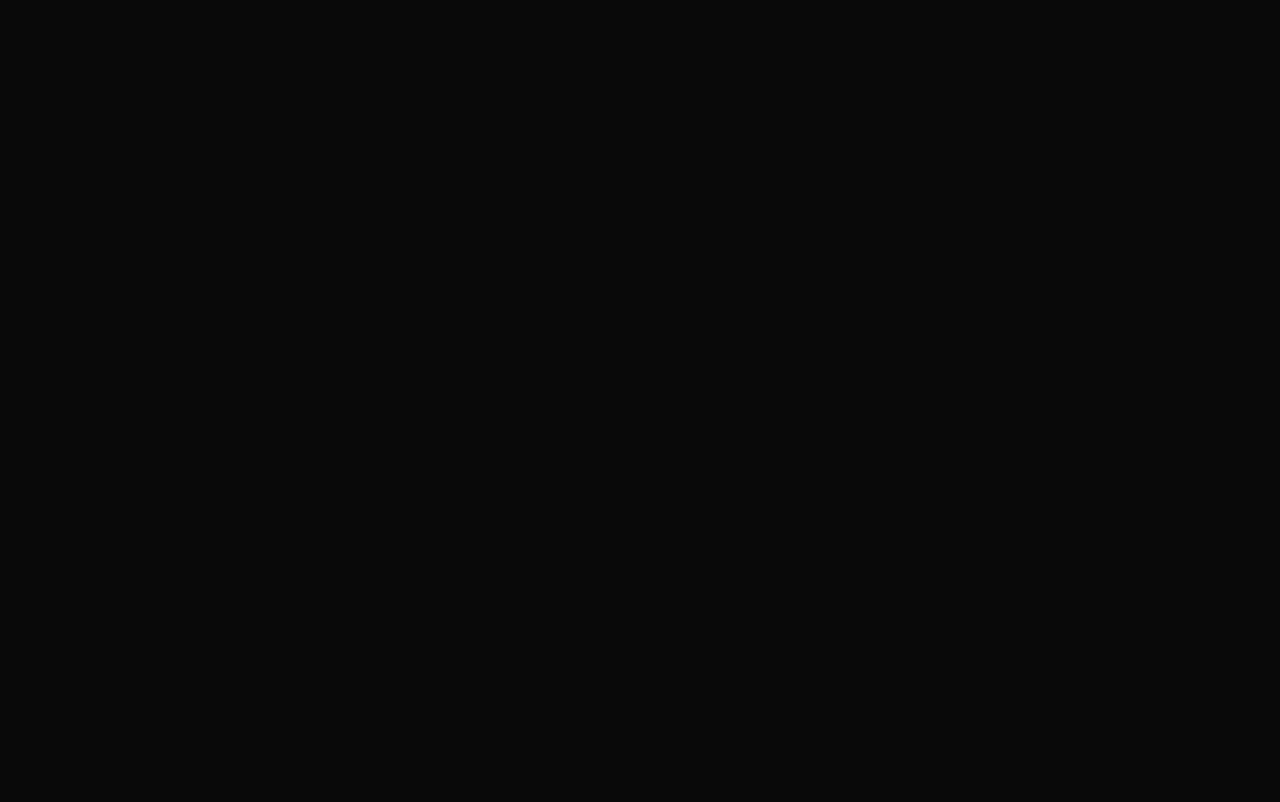
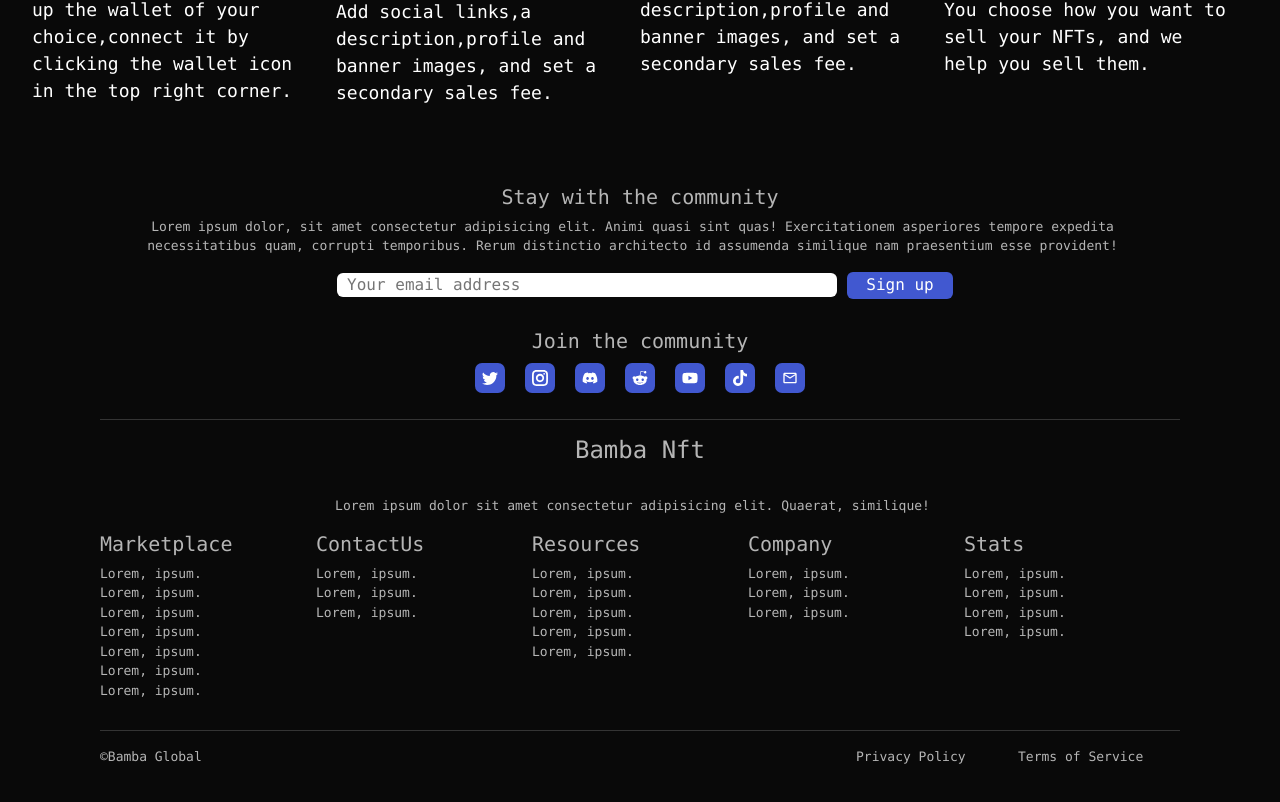
Before and after one commit to BAMBA-Devs-Interns-Volunteers/nft-market, a React (Create React App) app: page /nft-cards in a window 1280 px wide. Shown: the part 2057-2859 px from the top of the page. Before the commit the page ends 1983 px from the top, so only its background shows below. Built offline with nearby package versions, Linux system fonts and the light colour scheme.

Commit message:
creation of footer

```diff
--- a/package.json
+++ b/package.json
@@ -10,6 +10,7 @@
     "react": "^18.2.0",
     "react-bootstrap": "^2.7.0",
     "react-dom": "^18.2.0",
+    "react-icons": "^4.7.1",
     "react-router-dom": "6.4",
     "react-router-hash-link": "^2.4.3",
     "react-scripts": "5.0.1",
--- a/src/App.js
+++ b/src/App.js
@@ -5,13 +5,14 @@ import { BrowserRouter, Routes, Route } from 'react-router-dom'
 import Navbar  from './components/header/Navbar';
 import NftCards from './components/cards/NftCards';
 import Hero from './components/main/Hero';
-
+import Footer from './components/footer/Footer';
 
 
 //  NAV PAGES
 import Team from './Pages/Team/Team';
 import Benefits from './Pages/Benefits/Benefits';
 import HowItWorks from './Pages/How It Works/HowItWorks';
+
 
 
 
@@ -30,6 +31,7 @@ function App() {
           <HowItWorks />
           <Benefits />
           <Team />
+          <Footer />
 
      </BrowserRouter>
 
--- a/src/Pages/How It Works/HowItWorks.jsx
+++ b/src/Pages/How It Works/HowItWorks.jsx
@@ -9,7 +9,7 @@ import list from "../../assets/img/list.png";
 
 const HowItWorks = () => {
   return (
-   <section className='how-it-works'>
+   <section className='how-it-works' id= 'how-it-works'>
    <h1>How to create and sell your NFTs</h1>
    <div className="main-container">
    <div className='connect-your-wallet'>
--- /dev/null
+++ b/src/components/footer/Footer.jsx
@@ -0,0 +1,91 @@
+import React from 'react'
+import './footer.css'
+import { BsTwitter } from 'react-icons/bs'
+import { GrInstagram } from 'react-icons/gr'
+import { FaDiscord } from 'react-icons/fa'
+import { FaRedditAlien } from 'react-icons/fa'
+import { FaYoutube } from 'react-icons/fa'
+import { FaTiktok } from 'react-icons/fa'
+import { MdOutlineEmail } from 'react-icons/md'
+
+
+const Footer = () => {
+  return (
+    <section className='footer'>
+    <div className='footer-container'>
+      <h5 className='h5'>Stay with the community</h5>
+      <p className='footer-p'>Lorem ipsum dolor, sit amet consectetur adipisicing elit. Animi quasi sint quas! Exercitationem asperiores tempore expedita necessitatibus quam, corrupti temporibus. Rerum distinctio architecto id assumenda similique nam praesentium esse provident!</p>
+     <form>
+     <input type="email"  id='email' placeholder='Your email address' required/>
+      <button className='sign-up'>Sign up</button>
+     </form>
+
+      <h5 className='join'>Join the community</h5>
+      <div className='icon-container'>
+         <div><BsTwitter /></div>
+         <div><GrInstagram /></div>
+         <div><FaDiscord /></div>
+         <div><FaRedditAlien /></div>
+         <div><FaYoutube /></div>
+         <div><FaTiktok /></div>
+         <div><MdOutlineEmail /></div>
+      </div>
+      <hr />
+      <h4>Bamba Nft</h4>
+      <p className='footer-p'>Lorem ipsum dolor sit amet consectetur adipisicing elit. Quaerat, similique!</p>
+      <div className='footer-list'>
+        <div>
+            <h5>Marketplace</h5>
+
+                <li>Lorem, ipsum.</li>
+                <li>Lorem, ipsum.</li>
+                <li>Lorem, ipsum.</li>
+                <li>Lorem, ipsum.</li>
+                <li>Lorem, ipsum.</li>
+                <li>Lorem, ipsum.</li>
+                <li>Lorem, ipsum.</li>
+        </div>
+
+        <div>
+            <h5>ContactUs</h5>
+                <li>Lorem, ipsum.</li>
+                <li>Lorem, ipsum.</li>
+                <li>Lorem, ipsum.</li>
+        </div>
+
+        <div>
+            <h5>Resources </h5>
+                <li>Lorem, ipsum.</li>
+                <li>Lorem, ipsum.</li>
+                <li>Lorem, ipsum.</li>
+                <li>Lorem, ipsum.</li>
+                <li>Lorem, ipsum.</li>
+        </div>
+
+        <div>
+            <h5>Company</h5>
+                <li>Lorem, ipsum.</li>
+                <li>Lorem, ipsum.</li>
+                <li>Lorem, ipsum.</li>
+        </div>
+
+        <div>
+            <h5>Stats</h5>
+            <li>Lorem, ipsum.</li>
+                <li>Lorem, ipsum.</li>
+                <li>Lorem, ipsum.</li>
+                <li>Lorem, ipsum.</li>
+        </div>
+      </div>
+      <hr />
+      <div className='last-section'>
+        <p>&copy;Bamba Global</p>
+        <p>Privacy Policy</p>
+        <p>Terms of Service</p>
+      </div>
+    </div>
+</section>
+  )
+}
+
+export default Footer
--- /dev/null
+++ b/src/components/footer/footer.css
@@ -0,0 +1,134 @@
+* {
+    margin: 0;
+    border: 0;
+    padding: 0;
+    outline: 0;
+    box-sizing: border-box;
+    list-style-type: none;
+}
+
+body {
+    font-family: source-code-pro, Menlo, Monaco, Consolas, "Courier New",
+    monospace;
+    color: rgba(255, 255, 255, 0.7);
+}
+
+.footer {
+
+}
+
+.footer-container {
+    margin: 30px 100px;
+}
+
+.h5, h4 {
+    text-align: center;
+}
+
+form {
+    text-align: center;
+}
+
+input {
+    width: 500px;
+    margin: 0 10px 0;
+    border-radius: 6px;
+    padding-left: 10px;
+}
+
+.sign-up {
+    border-radius: 6px;
+    padding: 0.1rem 1.2rem;
+    background: rgba(var(--btn-bg));
+    color: white;
+}
+
+.join {
+    margin: 30px 0 0;
+    text-align: center;
+}
+
+.footer-p {
+    font-size: 13px;
+    text-align: center;
+}
+
+.icon-container {
+    display:flex;
+    justify-content: center;
+}
+
+.icon-container div {
+    margin: 10px;
+    width: 30px;
+    height: 30px;
+    line-height: 30px;
+    text-align: center;
+    color: white;
+    background: rgba(var(--btn-bg));
+    border-radius: 7px;
+    /* border: 1px solid red; */
+}
+
+.footer-list {
+    display: grid;
+    grid-template-columns: repeat(5, 1fr);
+    width: 100%;
+    margin: 0 auto;
+    margin-bottom: 30px;
+    font-size: 13px;
+}
+
+.last-section {
+    display: grid;
+    grid-template-columns: auto 15% 15%;
+    gap: 0;
+}
+
+.last-section p {
+    font-size: 13px;
+}
+
+/* ....Media Query for Mobile....*/
+@media screen and (max-width:600px){
+    .footer-container {
+        margin: 30px;
+    }
+
+    input {
+        width: 150px;
+        margin-left: 0;
+        height: 30px;
+    }
+
+    .sign-up {
+       padding: 0.2rem 1.1rem;
+    }
+
+    .icon-container {
+        width: 250px;
+        margin: 5px auto;
+        flex-wrap: wrap;
+    }
+
+    .icon-container div {
+        margin-bottom: 0;
+        width: 40px;
+        height: 40px;
+        padding: 0.3rem 0.7rem;
+    }
+
+    .footer-list {
+        grid-template-columns: auto auto;
+    }
+
+    .footer-list div {
+        margin-bottom: 20px;
+    }
+
+    .last-section {
+        display: grid;
+        grid-template-columns: 50% 25% 25%;
+        gap: 0;
+    }
+}
```
Also changed, not shown: 1 other file (tests, documents, lock files or other folders).
